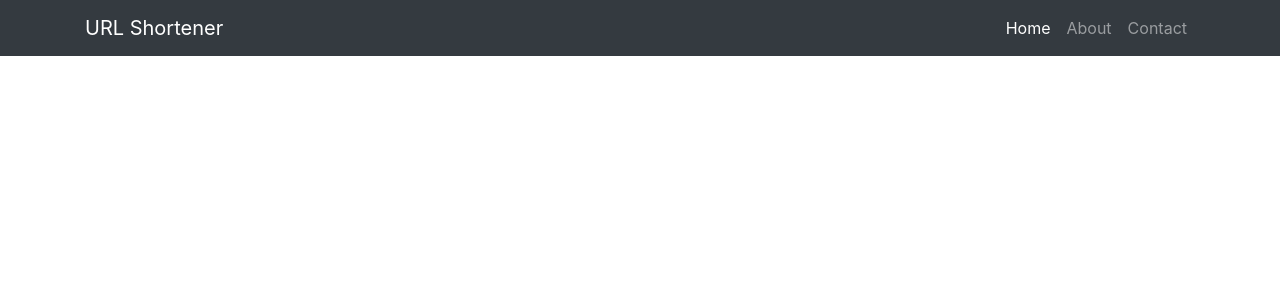
After one commit to vgarcia13/URL_Shortener, a Django app: template templates/base.html in a window 1280 px wide. The commit adds this page. Shown: the top 300 px of the page. Run offline with Django 3.2, Linux system fonts and the light colour scheme; the template is opened without the code that fills it, so the values that code supplies are empty; some libraries are stand-ins or nearby versions.

Commit message:
Add bootstrap library and define main base template

```diff
--- a/requirements.txt
+++ b/requirements.txt
@@ -1,8 +1,11 @@
+beautifulsoup4==4.8.0
 dj-database-url==0.5.0
 Django==2.2.5
+django-bootstrap4==1.0.1
 django-heroku==0.3.1
 gunicorn==19.9.0
 psycopg2==2.8.3
 pytz==2019.2
+soupsieve==1.9.3
 sqlparse==0.3.0
 whitenoise==4.1.3
--- /dev/null
+++ b/templates/base.html
@@ -0,0 +1,54 @@
+<!DOCTYPE html>
+<html lang="en">
+    <head>
+        <meta charset="utf-8">
+        <meta name="viewport" content="width=device-width, initial-scale=1, shrink-to-fit=no">
+        <meta name="description" content="">
+        <meta name="author" content="">
+        <link rel="icon" href="favicon.ico">
+
+        <title>URL Shortener</title>
+
+        {# Cargamos la librería #}
+        {% load bootstrap4 %}
+
+        {# CSS Bootstrap #}
+        {% bootstrap_css %}
+    </head>
+    <body>
+        {# JS y jQuery Bootstrap #}
+        {% bootstrap_javascript jquery='full' %}
+        <!-- Navigation -->
+        <nav class="navbar navbar-expand-lg navbar-dark bg-dark static-top">
+            <div class="container">
+                <a class="navbar-brand" href="javascript: void(0);">URL Shortener</a>
+                <button class="navbar-toggler" type="button" data-toggle="collapse" data-target="#navbarResponsive"
+                        aria-controls="navbarResponsive" aria-expanded="false" aria-label="Toggle navigation">
+                    <span class="navbar-toggler-icon"></span>
+                </button>
+                <div class="collapse navbar-collapse" id="navbarResponsive">
+                    <ul class="navbar-nav ml-auto">
+                        <li class="nav-item active">
+                            <a class="nav-link" href="{% url 'index' %}">Home
+                                <span class="sr-only">(current)</span>
+                            </a>
+                        </li>
+                        <li class="nav-item">
+                            <a class="nav-link" href="#">About</a>
+                        </li>
+                        <li class="nav-item">
+                            <a class="nav-link" href="#">Contact</a>
+                        </li>
+                    </ul>
+                </div>
+            </div>
+        </nav>
+
+        <!-- Page Content -->
+        <div class="container">
+            <div class="row">
+                {% block content %}{% endblock %}
+            </div>
+        </div>
+    </body>
+</html>
--- a/url_shortener/settings.py
+++ b/url_shortener/settings.py
@@ -41,6 +41,7 @@ INSTALLED_APPS = [
     'whitenoise.runserver_nostatic',
     'django.contrib.staticfiles',
     'shortener.apps.ShortenerConfig',
+    'bootstrap4',
 ]
 
 MIDDLEWARE = [
@@ -59,7 +60,7 @@ ROOT_URLCONF = 'url_shortener.urls'
 TEMPLATES = [
     {
         'BACKEND': 'django.template.backends.django.DjangoTemplates',
-        'DIRS': [],
+        'DIRS': [os.path.join(BASE_DIR, 'templates')],
         'APP_DIRS': True,
         'OPTIONS': {
             'context_processors': [
```
Also changed, not shown: shortener/templates/shortener/index.html (+3 -9 lines), templates/__init__.py (added).
